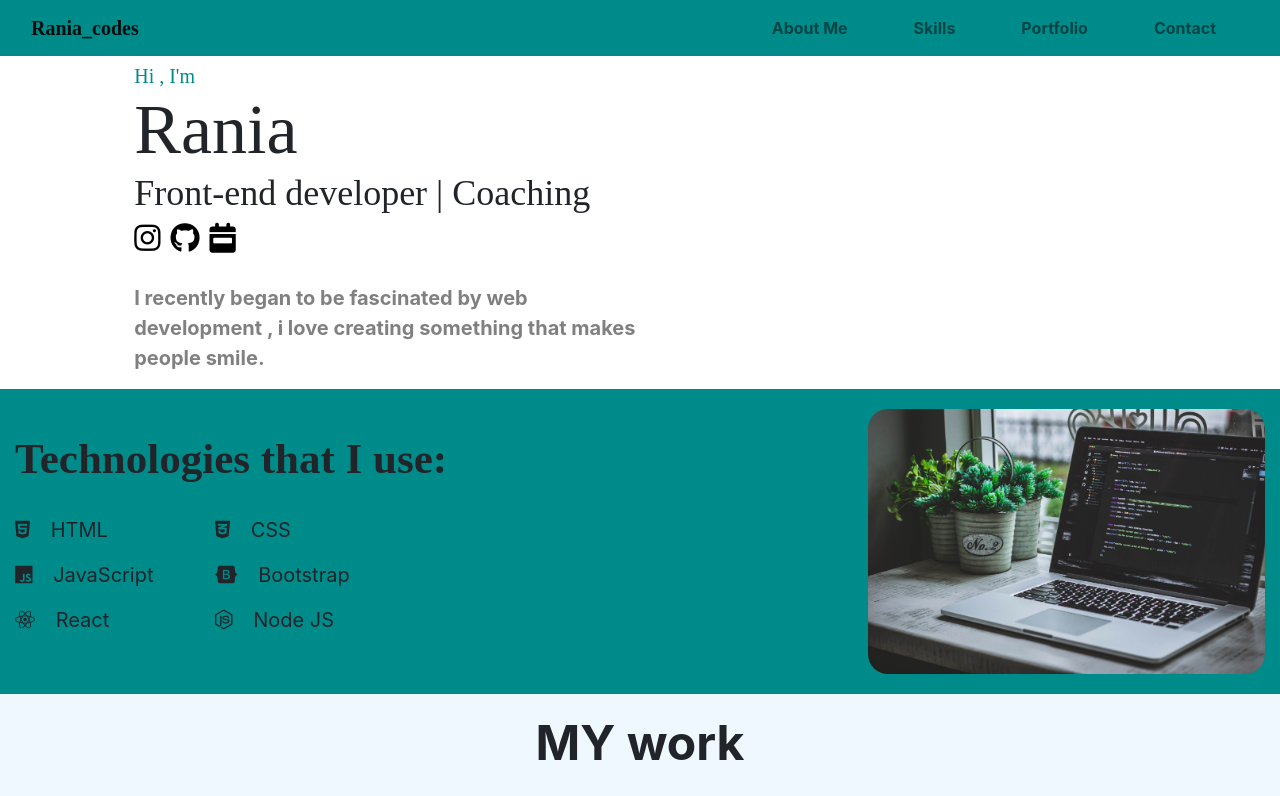
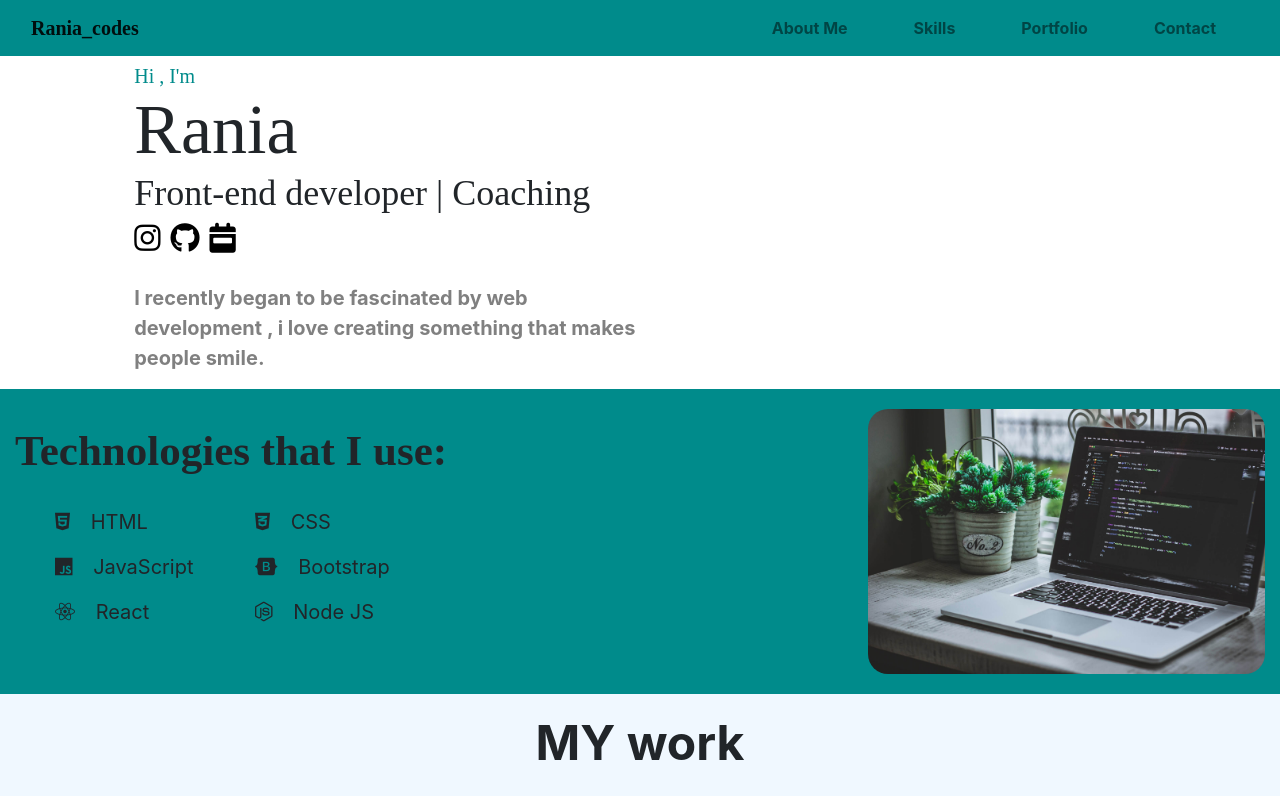
Before and after one commit to rania-codes/My-Portfolio-Website, a plain HTML site: page index.html in a window 1280 px wide. Shown: the top 796 px of the page. Drawn offline with nearby package versions, Linux system fonts and the light colour scheme.

Commit message:
Update index.html

```diff
--- a/index.html
+++ b/index.html
@@ -146,8 +146,8 @@
             </h2>
           </div>
 
-          <ul style="list-style: none; column-count: 2;margin: 25px 0px 0px;
-    padding: 0px;
+          <ul style="list-style: none; column-count: 2;
+
     display: grid;
     grid-template-columns: repeat(2, minmax(140px, 200px));">
             <li class="list">
```
